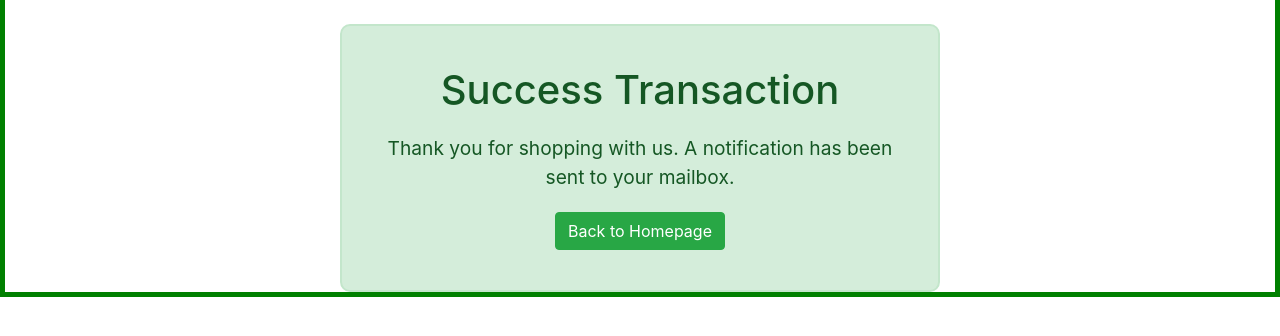
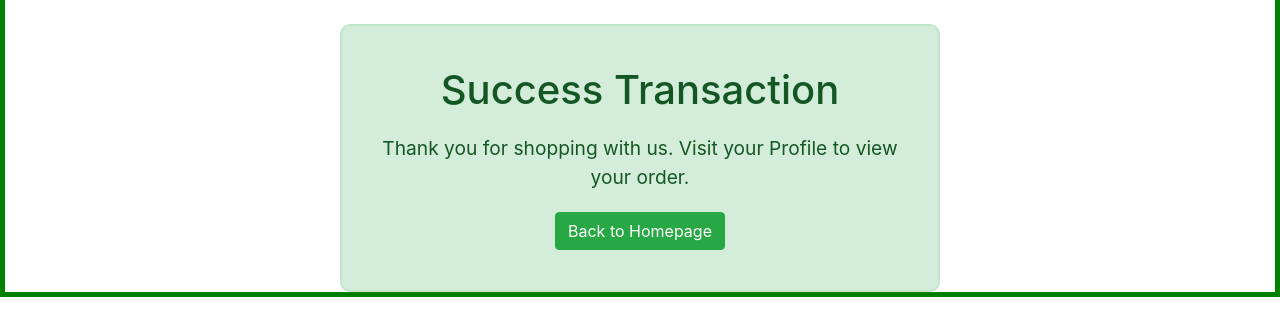
Before and after one commit to hon-nova/eCoffee, a Django app: page /success_transaction/ in a window 1280 px wide. Shown: the part 61-397 px from the top of the page. Run offline with Django 4.2, Linux system fonts and the light colour scheme; some libraries are stand-ins or nearby versions.

Commit message:
Updated: README and requirement files

```diff
--- a/eCoffee/templates/eCoffee/success_transaction.html
+++ b/eCoffee/templates/eCoffee/success_transaction.html
@@ -8,7 +8,7 @@
 
 <div class="success-container">
     <h1>Success Transaction</h1>
-    <p>Thank you for shopping with us. A notification has been sent to your mailbox.</p>
+    <p>Thank you for shopping with us. Visit your Profile to view your order.</p>
     <div><a href="{% url 'index' %}" class="btn btn-success">Back to Homepage</a></div>
 </div>
 
--- a/requirements.txt
+++ b/requirements.txt
@@ -9,6 +9,7 @@ excel-base==1.0.4
 idna==3.7
 isoweek==1.3.3
 python-dateutil==2.9.0.post0
+python-dotenv==1.0.1
 requests==2.32.3
 screen==1.0.1
 six==1.16.0
```
Also changed, not shown: README.md.
